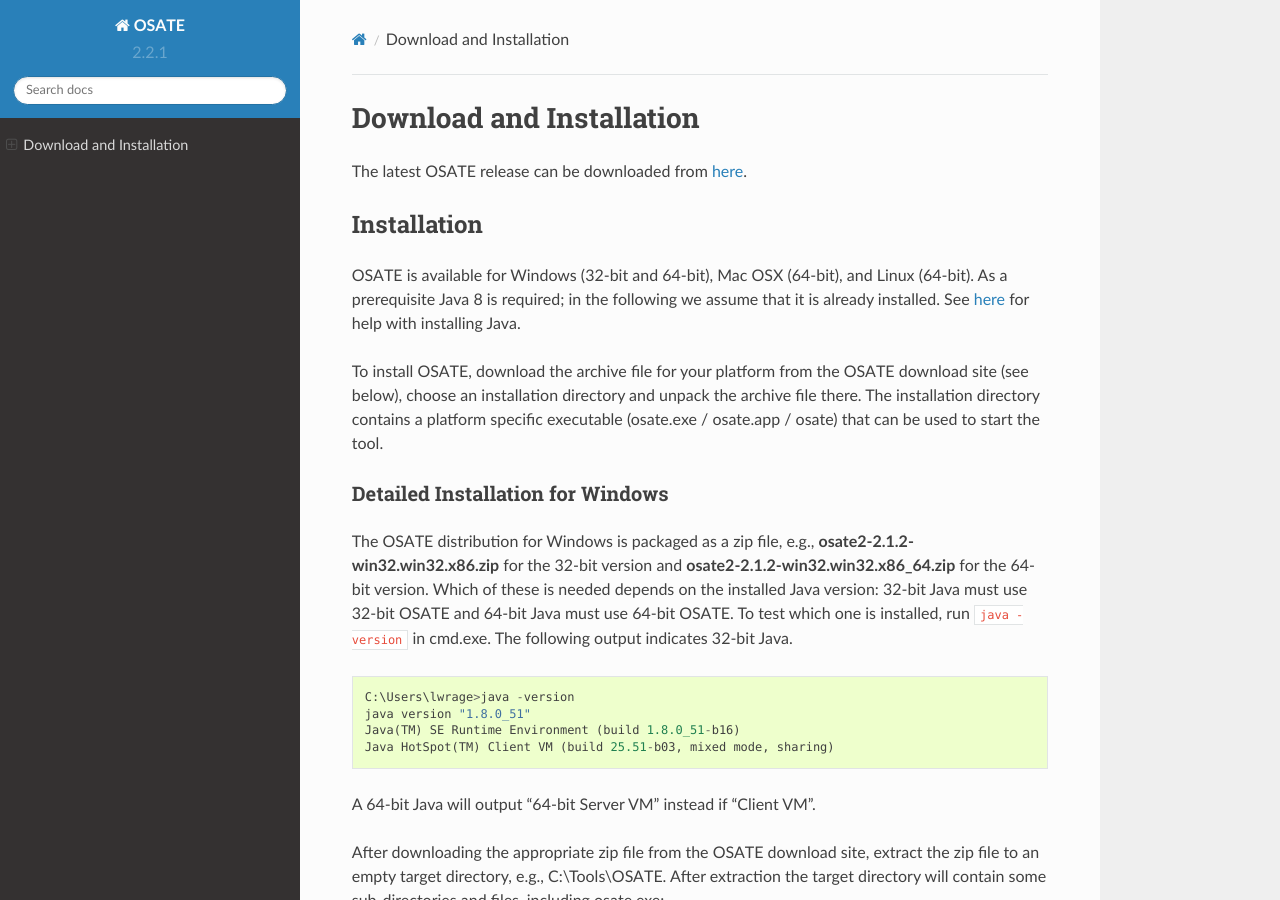
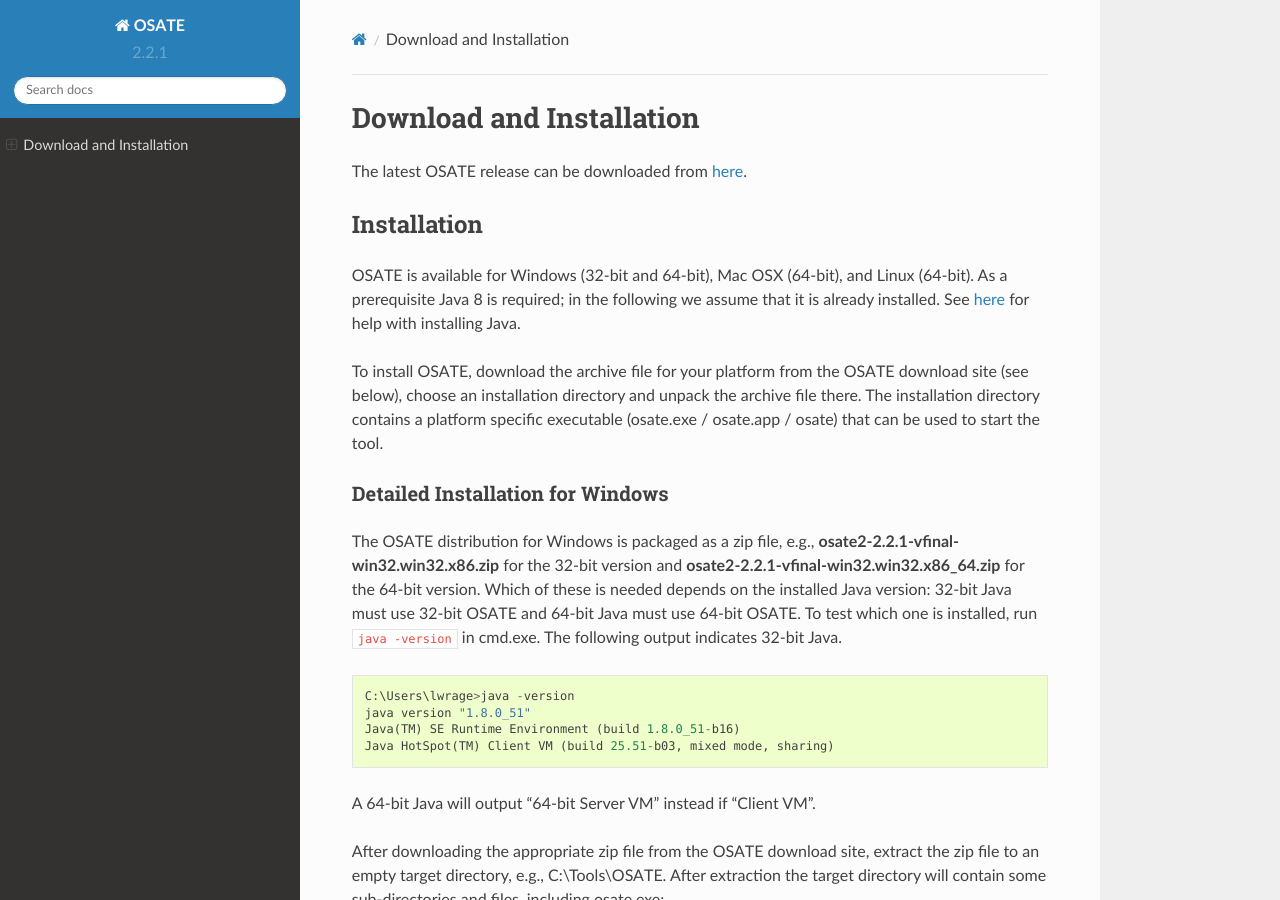
Before and after one commit to osate/website, a Sphinx documentation site: the page built from source/download-and-install.md, in a window 1280 px wide and 900 px high. Built offline with Sphinx 7.4.7 and the Read the Docs theme 2.0.0, drawn with Linux system fonts in a browser that asks for light colours.

Commit message:
minor fixes

```diff
--- a/source/download-and-install.md
+++ b/source/download-and-install.md
@@ -20,8 +20,8 @@
 ### Detailed Installation for Windows
 
 The OSATE distribution for Windows is packaged as a zip file, e.g.,
-**osate2-2.1.2-win32.win32.x86.zip** for the 32-bit version and
-**osate2-2.1.2-win32.win32.x86\_64.zip** for the 64-bit version. Which
+**osate2-2.2.1-vfinal-win32.win32.x86.zip** for the 32-bit version and
+**osate2-2.2.1-vfinal-win32.win32.x86\_64.zip** for the 64-bit version. Which
 of these is needed depends on the installed Java version: 32-bit Java
 must use 32-bit OSATE and 64-bit Java must use 64-bit OSATE. To test
 which one is installed, run `java -version` in cmd.exe. The following
```
Also changed, not shown: source/osate-releases.md (+1 -13 lines).
